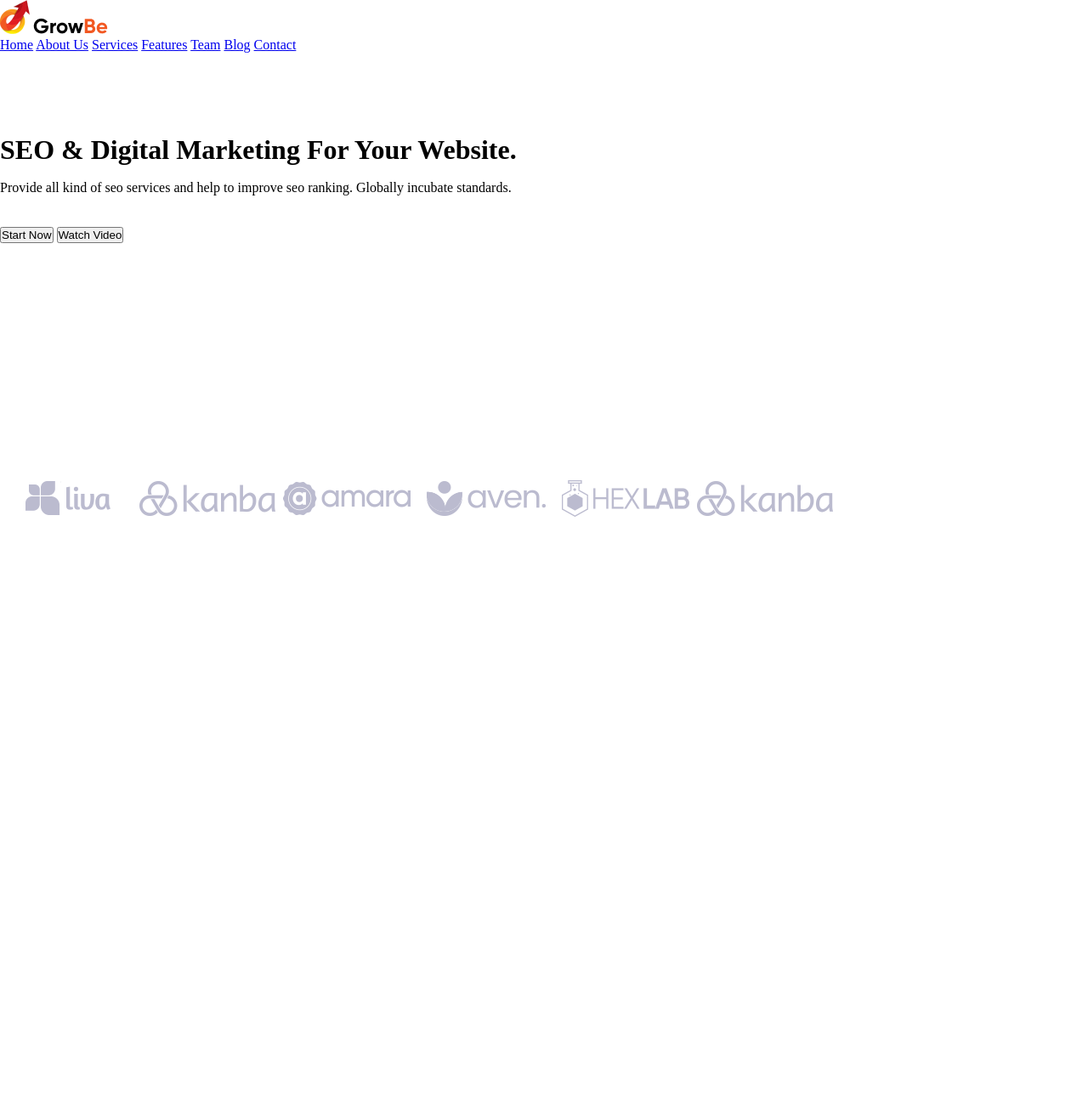
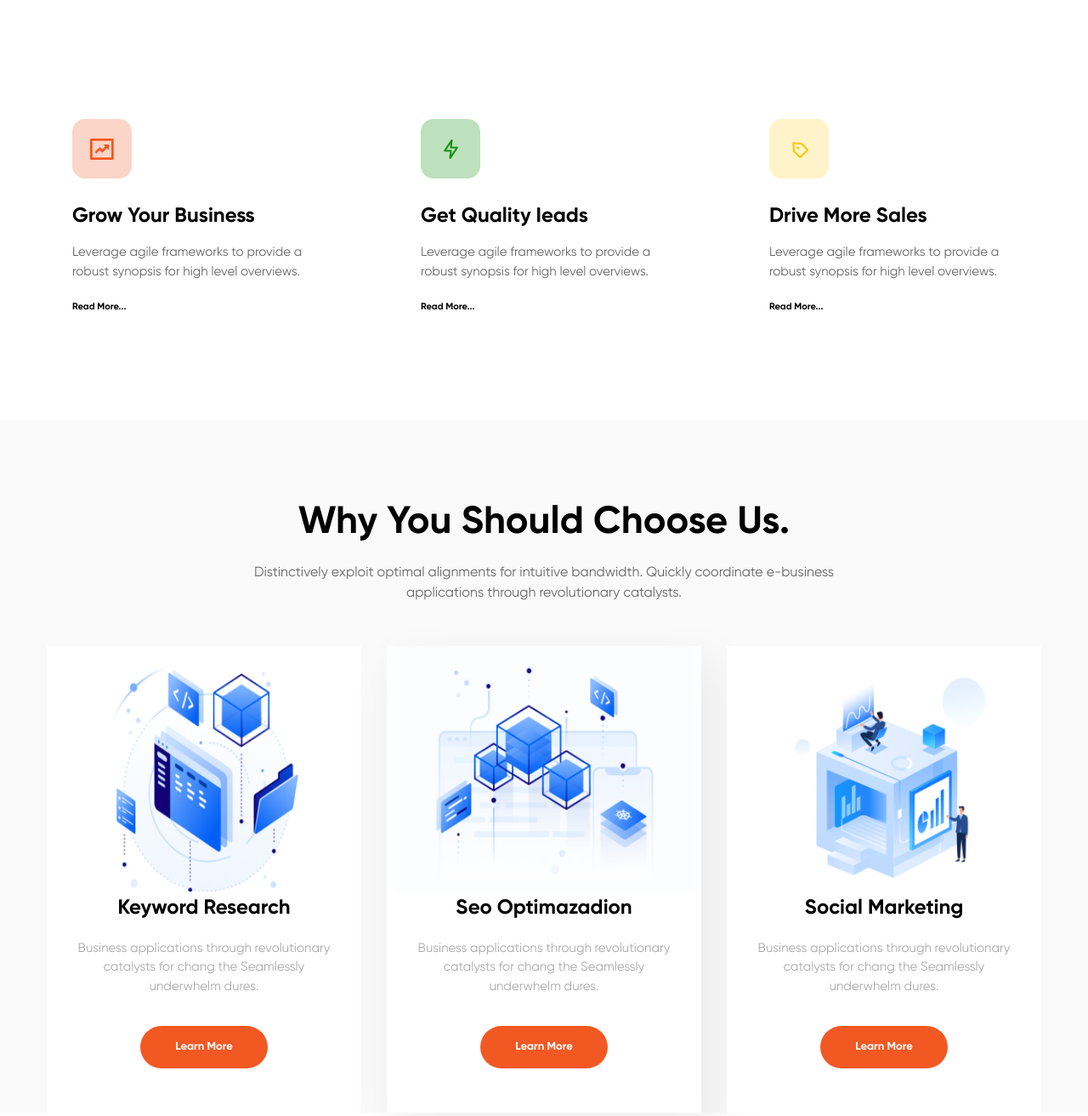
Before and after one commit to Braychik/Homework_Frontend_Html, a plain HTML site: page index.html in a window 1280 px wide. Shown: the whole page at 85% size. Before the commit the page ends 800 px from the top, so only its background shows below. Drawn offline with Linux system fonts and the light colour scheme.

Commit message:
homework9

```diff
--- a/index.html
+++ b/index.html
@@ -7,42 +7,53 @@
     <title>Document</title>
 </head>
 <body>
-    <div class="header">
-        <div class="head_logo">
-            <img src="img/logo1.png" alt="">
-            <img src="img/logo2.png" alt="">
-        </div>
-        <div class="head_menu">
-            <a class="menu_link" href="#">Home</a>
-            <a class="menu_link" href="#">About Us</a>
-            <a class="menu_link" href="#">Services</a>
-            <a class="menu_link" href="#">Features</a>
-            <a class="menu_link" href="#">Team</a>
-            <a class="menu_link" href="#">Blog</a>
-            <a class="menu_link" href="#">Contact</a>
-        </div>
-    </div>
-    <div class="top_content">
-        <div class="top_info">
-            <h1 class="title">SEO & Digital
-                Marketing For Your
-                Website.</h1>
-                <p class="text_info">Provide all kind of seo services and help to improve
-                    seo ranking. Globally incubate standards.</p>
-            <div class="top_buttons">
-                <button>Start Now</button>
-                <button>Watch Video</button>
+    <section class="first_card_liist">
+        <div class="firstCardList container">
+            <div class="card">
+                <img src="img/icon1.png" alt="">
+                <h1>Grow Your Business</h1>
+                <p>Leverage agile frameworks to provide a robust synopsis for high level overviews.</p>
+                <h3>Read More...</h3>
+            </div>
+            <div class="card shadow">
+                <img src="img/icon2.png" alt="">
+                <h1>Get Quality Ieads</h1>
+                <p>Leverage agile frameworks to provide a robust synopsis for high level overviews.</p>
+                <h3>Read More...</h3>
+            </div>
+            <div class="card">
+                <img src="img/icon3.png" alt="">
+                <h1>Drive More Sales</h1>
+                <p>Leverage agile frameworks to provide a robust synopsis for high level overviews.</p>
+                <h3>Read More...</h3>
             </div>
         </div>
-        <img src="img/content_img.png" alt="">
-    </div>
-    <div class="top_logo">
-        <img src="img/1.png" alt="" class="img_log">
-        <img src="img/2.png" alt="" class="img_log">
-        <img src="img/3.png" alt="" class="img_log">
-        <img src="img/4.png" alt="" class="img_log">
-        <img src="img/5.png" alt="" class="img_log">
-        <img src="img/6.png" alt="" class="img_log">
-    </div>
+    </section>
+    <section class="second_card_list">
+        <div class="titleSecCard container">
+            <h1>Why You Should Choose Us.</h1>
+            <p>Distinctively exploit optimal alignments for intuitive bandwidth. Quickly coordinate e-business applications through revolutionary catalysts.</p>
+        </div>
+        <div class="secondCardList container">
+            <div class="secCard">
+                <img src="img/cardImg1.png" alt="">
+                <h1>Keyword Research</h1>
+                <p>Business applications through revolutionary catalysts for chang the Seamlessly underwhelm dures.</p>
+                <button>Learn More</button>
+            </div>
+            <div class="secCard shadow2">
+                <img src="img/cardImg2.png" alt="">
+                <h1>Seo Optimazadion</h1>
+                <p>Business applications through revolutionary catalysts for chang the Seamlessly underwhelm dures.</p>
+                <button>Learn More</button>
+            </div>
+            <div class="secCard">
+                <img src="img/cardImg3.png" alt="">
+                <h1>Social Marketing</h1>
+                <p>Business applications through revolutionary catalysts for chang the Seamlessly underwhelm dures.</p>
+                <button>Learn More</button>
+            </div>
+        </div>
+    </section>
 </body>
 </html>
--- a/style.css
+++ b/style.css
@@ -1,20 +1,144 @@
+@font-face {
+    font-family: 'Gilroy-Bold';
+    src: url(./fonts/Gilroy-Bold.woff2);
+}
+@font-face {
+    font-family: 'Gilroy-Regular';
+    src: url(./fonts/Gilroy-Regular.woff2);
+}
 *{
     margin: 0;
     padding: 0;
+    text-decoration: none;
 }
-.header{
-    margin-bottom: 96px;
+.container {
+    width: 1170px;
+    margin: 0 auto;
 }
-.top_content{
-    padding-bottom: 162px;
+.card{
+    background: #FFF;
+    padding-left: 30px;
 }
-.title{
+.card img{
+    width: 70px;
+    height: 70px;
+    margin-bottom: 25px;
+    padding-top: 40px;
+}
+.card h1{
+    color: #000;
+    font-family: Gilroy-Bold;
+    font-size: 24px;
+    font-style: normal;
+    font-weight: 400;
+    line-height: normal;
     margin-bottom: 17px;
 }
-.text_info{
-    margin-bottom: 37px;
+.card p{
+    color: #666;
+    font-family: Gilroy-Regular;
+    font-size: 15px;
+    font-style: normal;
+    font-weight: 400;
+    line-height: 150%; /* 22.5px */
+    width: 310px;
+    height: 42px;
+    margin-bottom: 25px;
 }
-.top_logo{
-    padding-top: 96px;
-    padding-bottom: 96px;
+.card h3{
+    color: #000;
+    font-family: Gilroy-Bold;
+    font-size: 11px;
+    font-style: normal;
+    font-weight: 400;
+    line-height: 150%; /* 16.5px */
+    padding-bottom: 25px;
 }
+.firstCardList{
+    display: grid;
+    grid-template-columns: 1fr 1fr 1fr;
+    gap: 60px;
+    margin-top: 100px;
+    margin-bottom: 100px;
+}
+.shadow2{
+    box-shadow: 15px 25px 56px 6px rgba(0, 0, 0, 0.06);
+}
+.titleSecCard{
+    width: 682px;
+}
+.titleSecCard h1{
+    color: #000;
+    font-family: Gilroy-Bold;
+    font-size: 45px;
+    font-style: normal;
+    font-weight: 400;
+    line-height: normal;
+    text-align: center;
+    margin-bottom: 19px;
+}
+.titleSecCard p{
+    color: #666;
+    text-align: center;
+    font-family: Gilroy-Regular;
+    font-size: 16px;
+    font-style: normal;
+    font-weight: 400;
+    line-height: 150%; /* 24px */
+    margin-bottom: 50px;
+}
+.second_card_list{
+    background: #FAFAFA;
+    padding-top: 92px;
+    margin-bottom: 100px;
+}
+.secondCardList{
+    display: grid;
+    grid-template-columns: 1fr 1fr 1fr;
+    gap: 30px;
+}
+.secCard img{
+    width: 355px;
+    height: 289px;
+}
+.secCard h1{
+    color: #000;
+    font-family: Gilroy-Bold;
+    font-size: 24px;
+    font-style: normal;
+    font-weight: 400;
+    line-height: normal;
+    margin-bottom: 22px;
+    text-align: center;
+}
+.secCard p{
+    width: 310px;
+    height: 63px;
+    color: #AAA;
+    font-family: Gilroy-Regular;
+    font-size: 15px;
+    font-style: normal;
+    font-weight: 400;
+    line-height: 150%; /* 22.5px */
+    margin-bottom: 39px;
+    margin-left: 30px;
+}
+.secCard button{
+    width: 150px;
+    height: 50px;
+    border-radius: 50px;
+    background: #F25822;
+    border: none;
+    color: #FFF;
+    text-align: center;
+    font-size: 13px;
+    font-family: Gilroy-Bold;
+    line-height: 150%;
+}
+.secCard{
+    width: 370px;
+    height: 549px;
+    background: #FFF;
+    align-items: center;
+    text-align: center;
+}
```
Also changed, not shown: fonts/Gilroy-Bold.woff2 (added), fonts/Gilroy-Regular.woff2 (added), img/1.png (deleted), img/2.png (deleted), img/3.png (deleted), img/4.png (deleted), img/5.png (deleted), img/6.png (deleted), img/cardImg1.png (added), img/cardImg2.png (added), img/cardImg3.png (added), img/icon1.png (added), img/icon2.png (added), img/icon3.png (added), 2 more files.
